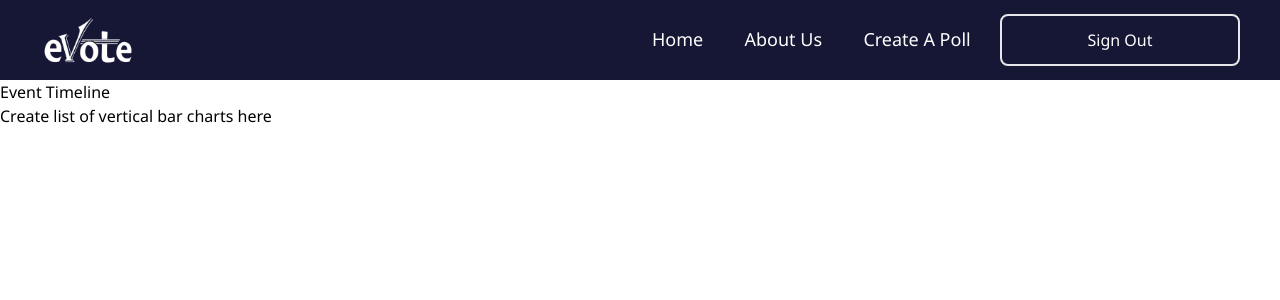
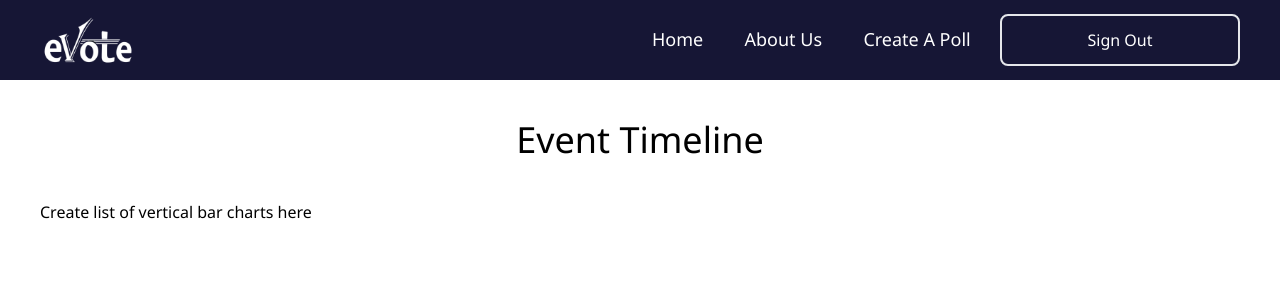
Before and after one commit to rupeshbug/eVote, a Next.js app: page /eventTimeline in a window 1280 px wide. Shown: the top 300 px of the page. Built offline with nearby package versions, Linux system fonts and the light colour scheme; no server answers; sample sign-in values are in the browser's storage.

Commit message:
minor design improvements

```diff
--- a/pages/createPoll.js
+++ b/pages/createPoll.js
@@ -17,7 +17,7 @@ const CreatePoll = () => {
     <>
       <Navbar />
       <h2 className="text-center text-4xl my-10">Create Poll</h2>
-      <div className="flex justify-center ">
+      <div className="flex justify-center px-10">
         <div class="w-full md:w-2/5">
           <form class="bg-white shadow-md rounded px-8 pt-6 pb-8 mb-4">
             <div class="mb-4">
--- a/pages/eventTimeline.js
+++ b/pages/eventTimeline.js
@@ -14,11 +14,13 @@ const EventTimelin = () => {
   }, [session]);
 
   return (
-    <div>
+    <>
       <Navbar />
-      <h1>Event Timeline</h1>
-      <p1>Create list of vertical bar charts here</p1>
-    </div>
+      <div className="px-10">
+        <h1 className="text-4xl text-center my-10">Event Timeline</h1>
+        <p1>Create list of vertical bar charts here</p1>
+      </div>
+    </>
   );
 };
 
```
